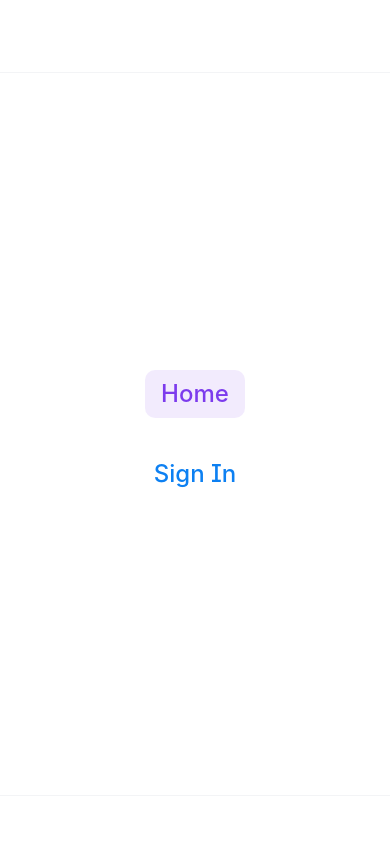
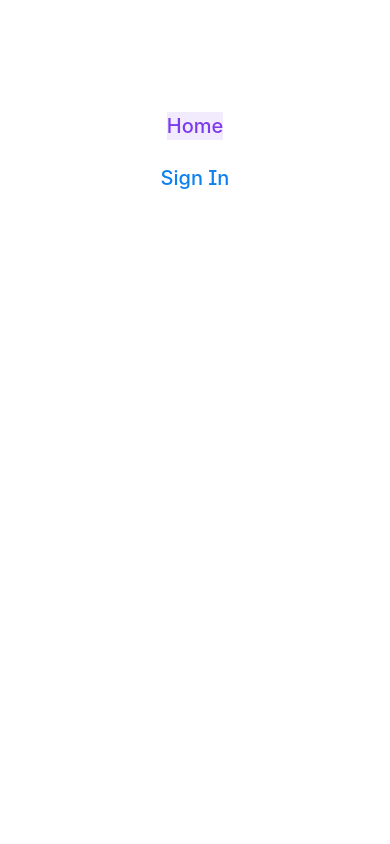
Before and after one commit to Shizznizz/wardrobe-wizardry-63, a React (Vite) app: page / in a window 390 px wide. Both pictures are taken after a click on the button 354 px from the left and 36 px from the top of the page. Shown: the top 844 px of the page. Built offline with nearby package versions, Linux system fonts and the light colour scheme; a web font is replaced by a local one.

Commit message:
Reverted to edit edt-6a1dcbc6-5119-4b9b-afe0-ac42e32ef28d: "Ensure consistent weather widget style
The weather widget background should be consistent in both light and dark modes."

```diff
--- a/src/components/Header.tsx
+++ b/src/components/Header.tsx
@@ -1,4 +1,3 @@
-
 import { useState, useEffect } from 'react';
 import { Link, useLocation, useNavigate } from 'react-router-dom';
 import { Menu, X, Sun, CloudSun, Cloud, CloudRain, Umbrella, LogOut, User, Camera } from 'lucide-react';
@@ -52,19 +51,6 @@ const Header = ({ weather }: HeaderProps) => {
     setIsMenuOpen(false);
   }, [location.pathname]);
 
-  useEffect(() => {
-    // Prevent scrolling when menu is open
-    if (isMenuOpen) {
-      document.body.style.overflow = 'hidden';
-    } else {
-      document.body.style.overflow = '';
-    }
-
-    return () => {
-      document.body.style.overflow = '';
-    };
-  }, [isMenuOpen]);
-
   const getWeatherIcon = () => {
     if (!weather) return <Sun className="w-5 h-5" />;
 
@@ -111,7 +97,6 @@ const Header = ({ weather }: HeaderProps) => {
   };
 
   return (
-    <>
     <header
       className={cn(
         "fixed top-0 left-0 right-0 z-50 transition-all duration-300 py-4",
@@ -181,19 +166,16 @@ const Header = ({ weather }: HeaderProps) => {
             size="icon"
             className="md:hidden ml-2"
             onClick={() => setIsMenuOpen(!isMenuOpen)}
-              aria-label={isMenuOpen ? "Close menu" : "Open menu"}
           >
             {isMenuOpen ? <X className="h-5 w-5" /> : <Menu className="h-5 w-5" />}
           </Button>
         </div>
-        </div>
-      </header>
 
-      {/* Mobile menu overlay */}
         {isMenuOpen && (
-        <div className="fixed inset-0 z-[100] md:hidden bg-white dark:bg-gray-900 overflow-hidden">
-          <div className="flex flex-col h-full">
-            <div className="flex justify-between items-center p-4 border-b border-gray-100 dark:border-gray-800">
+          <div className="fixed inset-0 z-highest mobile-menu-overlay">
+            <div className="fixed inset-0 bg-white dark:bg-gray-900 mobile-menu">
+              <div className="h-full flex flex-col p-4">
+                <div className="flex justify-between items-center py-4">
                   <Link to="/" className="flex items-center space-x-2">
                     <span className="font-display font-bold text-xl">{getCurrentPageName()}</span>
                   </Link>
@@ -201,22 +183,21 @@ const Header = ({ weather }: HeaderProps) => {
                     variant="ghost"
                     size="icon"
                     onClick={() => setIsMenuOpen(false)}
-                aria-label="Close menu"
                   >
-                <X className="h-6 w-6" />
+                    <X className="h-5 w-5" />
                   </Button>
                 </div>
 
-            <nav className="flex flex-col items-center justify-center flex-1 p-4 space-y-8">
+                <nav className="flex flex-col items-center mt-4 pt-2 space-y-6">
                   {navItems.map((item) => (
                     <Link
                       key={item.path}
                       to={item.path}
                       className={cn(
-                    "text-2xl font-medium transition-colors py-2 px-4 rounded-md",
+                        "text-xl font-medium transition-colors",
                         location.pathname === item.path
                           ? "text-accent bg-accent/10"
-                      : "text-foreground hover:text-accent hover:bg-accent/10"
+                          : "text-muted-foreground hover:text-accent hover:bg-accent/10"
                       )}
                     >
                       {item.name}
@@ -226,25 +207,24 @@ const Header = ({ weather }: HeaderProps) => {
                   {!user && (
                     <Link
                       to="/auth"
-                  className="text-2xl font-medium text-primary hover:text-primary/80 py-2 px-4 rounded-md"
+                      className="text-xl font-medium text-primary hover:text-primary/80"
                     >
                       Sign In
                     </Link>
                   )}
                 </nav>
 
-            <div className="p-6 border-t border-gray-100 dark:border-gray-800">
                 {weather && (
-                <div className="flex items-center justify-center space-x-2 mb-4">
+                  <div className="flex items-center justify-center space-x-2 py-6 mt-auto mb-6">
                     {getWeatherIcon()}
-                  <span className="text-lg font-medium">{weather.temperature}° {weather.condition}</span>
+                    <span className="text-sm font-medium">{weather.temperature}° {weather.condition}</span>
                   </div>
                 )}
 
                 {user && (
                   <button
                     onClick={handleSignOut}
-                  className="w-full text-xl font-medium text-red-500 hover:text-red-600 flex items-center justify-center gap-2 py-3 rounded-md border border-red-500/20 hover:bg-red-500/10"
+                    className="text-xl font-medium text-red-500 hover:text-red-600 flex items-center justify-center gap-2 mt-auto mb-8"
                   >
                     <LogOut className="h-5 w-5" />
                     Sign out
@@ -254,7 +234,8 @@ const Header = ({ weather }: HeaderProps) => {
             </div>
           </div>
         )}
-    </>
+      </div>
+    </header>
   );
 };
 
```
Lines whose indentation alone changed are shown as unchanged.
